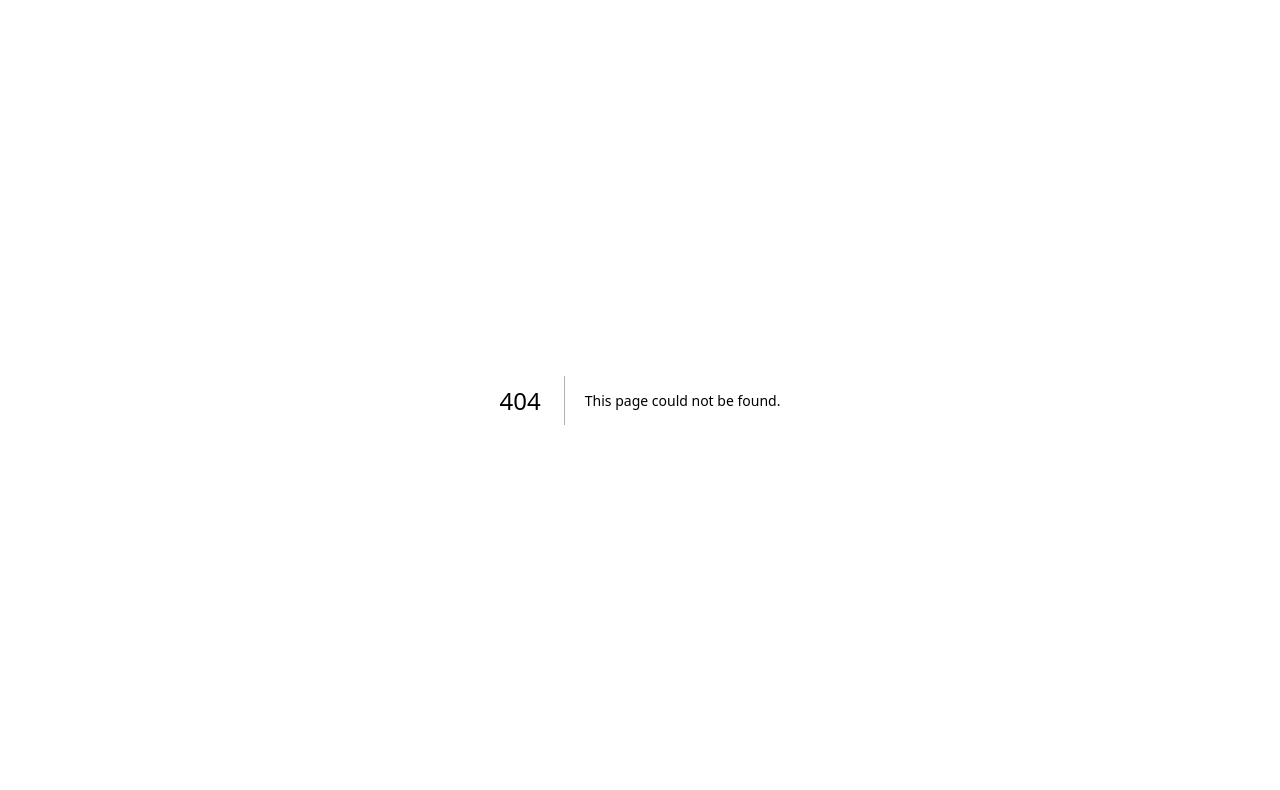
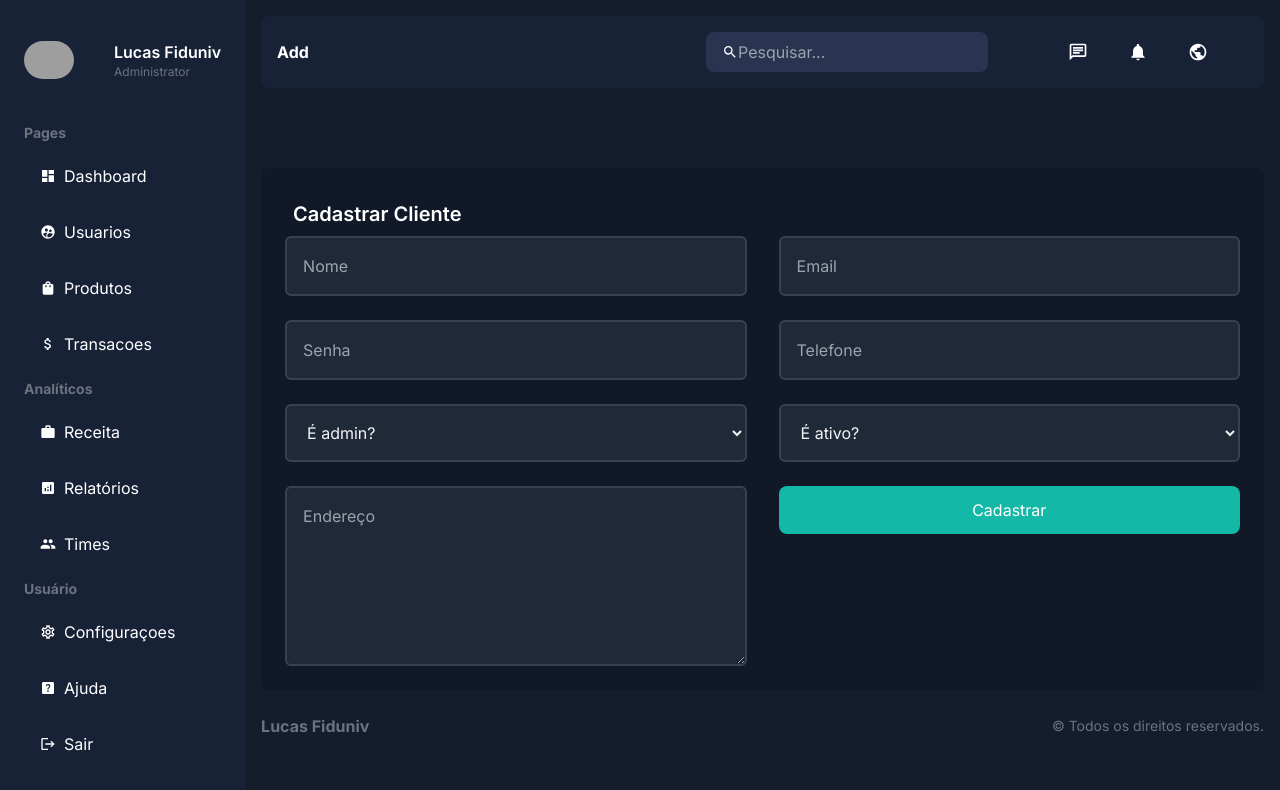
Before and after one commit to lucasfiduniv/Dashboard-nextjs, a Next.js app: page /dashboard/users/add in a window 1280 px wide. Before the commit this address had no page. Shown: the top 790 px of the page. Built offline with nearby package versions, Linux system fonts and the light colour scheme; grey boxes are pictures that could not be loaded.

Commit message:
feat: criando a pagina de adicionar um usuario

```diff
--- a/app/dashboard/products/page.tsx
+++ b/app/dashboard/products/page.tsx
@@ -48,7 +48,7 @@ const ProductsPage = async ({
       <div className="flex items-center justify-between mb-4">
         <Search placeholder="Buscar Por Produto..." />
         <Link href="/dashboard/products/add">
-          <button className="px-4 py-2 bg-blue-600 text-white rounded-md">
+          <button className="px-4 py-2 bg-blue-600 hover:bg-blue-800 text-white rounded-md">
             Novo Produto
           </button>
         </Link>
--- /dev/null
+++ b/app/dashboard/users/add/page.tsx
@@ -0,0 +1,71 @@
+const AddUserPage = () => {
+  return (
+    <div className="bg-gray-900 p-6 rounded-lg mt-20">
+      <p className="p-2 text-xl font-semibold">Cadastrar Cliente</p>
+      <form className="grid grid-cols-1 gap-y-6 sm:grid-cols-2 sm:gap-x-8">
+        <input
+          type="text"
+          placeholder="Nome"
+          name="username"
+          required
+          className="p-4 bg-gray-800 text-gray-100 border-2 border-gray-700 rounded-md focus:outline-none focus:border-blue-500"
+        />
+        <input
+          type="email"
+          placeholder="Email"
+          name="email"
+          required
+          className="p-4 bg-gray-800 text-gray-100 border-2 border-gray-700 rounded-md focus:outline-none focus:border-blue-500"
+        />
+        <input
+          type="password"
+          placeholder="Senha"
+          name="password"
+          required
+          className="p-4 bg-gray-800 text-gray-100 border-2 border-gray-700 rounded-md focus:outline-none focus:border-blue-500"
+        />
+        <input
+          type="tel"
+          placeholder="Telefone"
+          name="phone"
+          className="p-4 bg-gray-800 text-gray-100 border-2 border-gray-700 rounded-md focus:outline-none focus:border-blue-500"
+        />
+        <select
+          name="isAdmin"
+          id="isAdmin"
+          className="p-4 bg-gray-800 text-gray-100 border-2 border-gray-700 rounded-md focus:outline-none focus:border-blue-500"
+        >
+          <option value={false}>É admin?</option>
+          <option value={true}>Sim</option>
+          <option value={false}>Não</option>
+        </select>
+        <select
+          name="isActive"
+          id="isActive"
+          className="p-4 bg-gray-800 text-gray-100 border-2 border-gray-700 rounded-md focus:outline-none focus:border-blue-500"
+        >
+          <option value={true}>É ativo?</option>
+          <option value={true}>Sim</option>
+          <option value={false}>Não</option>
+        </select>
+        <textarea
+          name="address"
+          id="address"
+          rows="6"
+          placeholder="Endereço"
+          className="p-4 bg-gray-800 text-gray-100 border-2 border-gray-700 rounded-md focus:outline-none focus:border-blue-500"
+        ></textarea>
+        <div>
+          <button
+            type="submit"
+            className="w-full py-3 p-10 bg-teal-500 text-white rounded-lg focus:outline-none hover:bg-teal-600 transition duration-300"
+          >
+            Cadastrar
+          </button>
+        </div>
+      </form>
+    </div>
+  );
+};
+
+export default AddUserPage;
```
